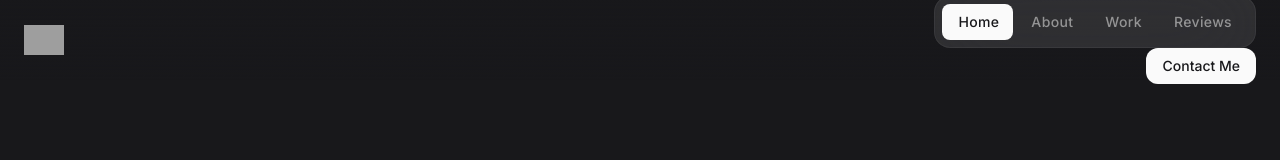
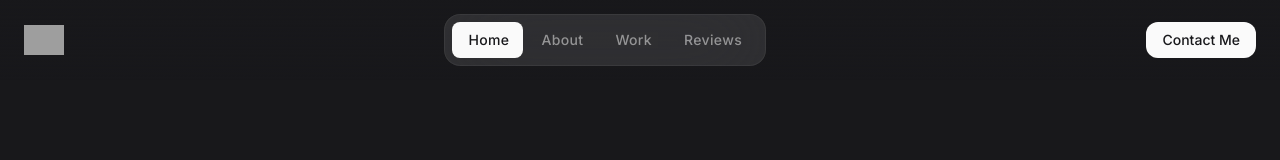
Before and after one commit to impushpesh/portfolio, a React (Vite) app: page / in a window 1280 px wide. Shown: the top 160 px of the page. Built offline with nearby package versions, Linux system fonts and the light colour scheme; grey boxes are pictures that could not be loaded; a web font is replaced by a local one.

Commit message:
Fixed navbar

```diff
--- a/src/components/Header.jsx
+++ b/src/components/Header.jsx
@@ -17,20 +17,20 @@ const Header = () => {
         <div className="relative md:justify-self-center">
           <button
             className="menu-btn md:hidden"
-            onClick={() => setNavOpen(prev => !prev)}
+            onClick={() => setNavOpen((prev) => !prev)}
           >
             <span className="material-symbols-rounded">
               {navOpen ? "close" : "menu"}
             </span>
           </button>
           <Navbar navOpen={navOpen} />
-          <a
-            href="#contact"
-            className="btn btn-secondary max-md:hidden md:justify-self-end"
-          >
-            Contact Me
-          </a>
         </div>
+        <a
+          href="#contact"
+          className="btn btn-secondary max-md:hidden md:justify-self-end"
+        >
+          Contact Me
+        </a>
       </div>
     </div>
   );
```
